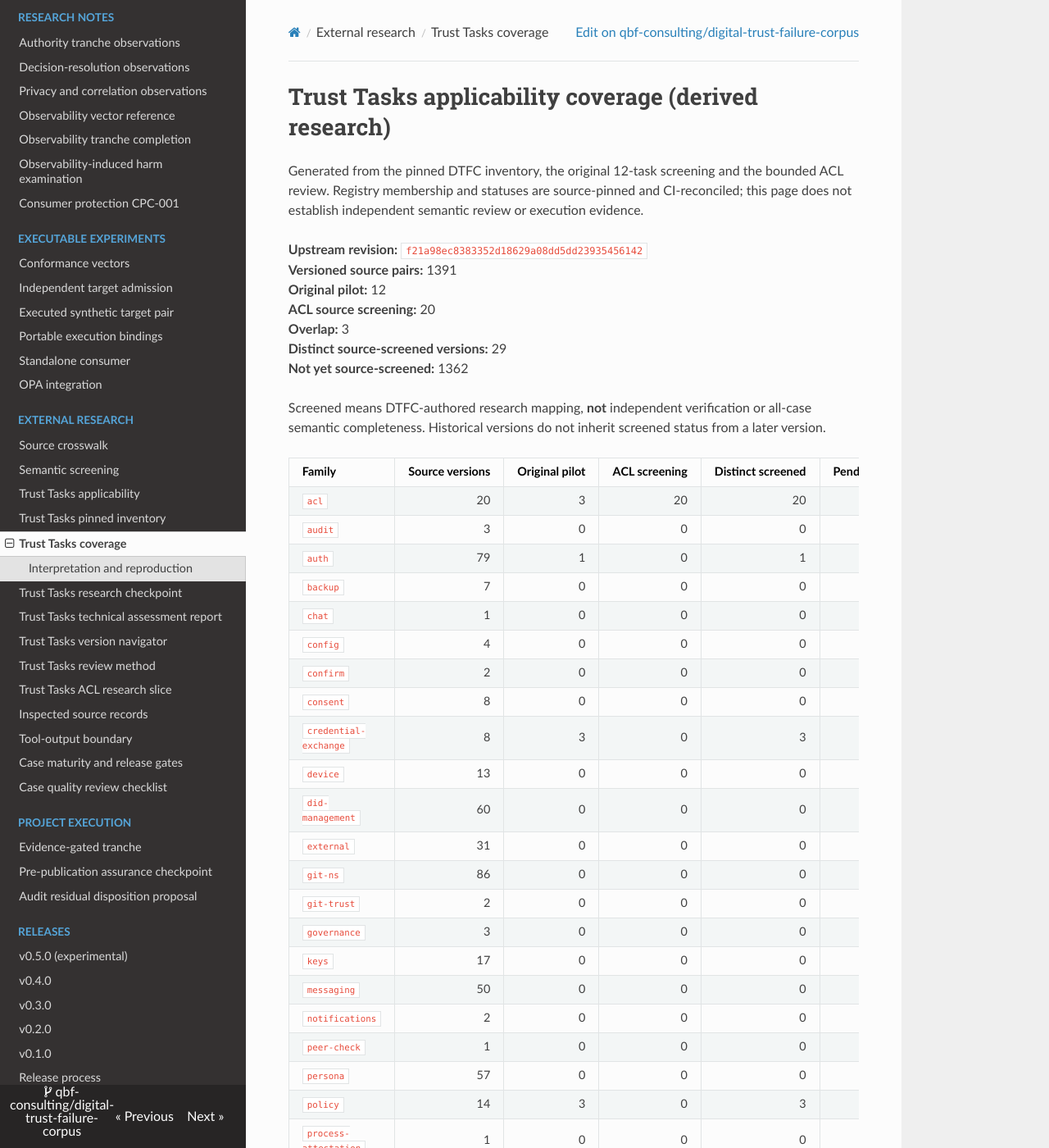
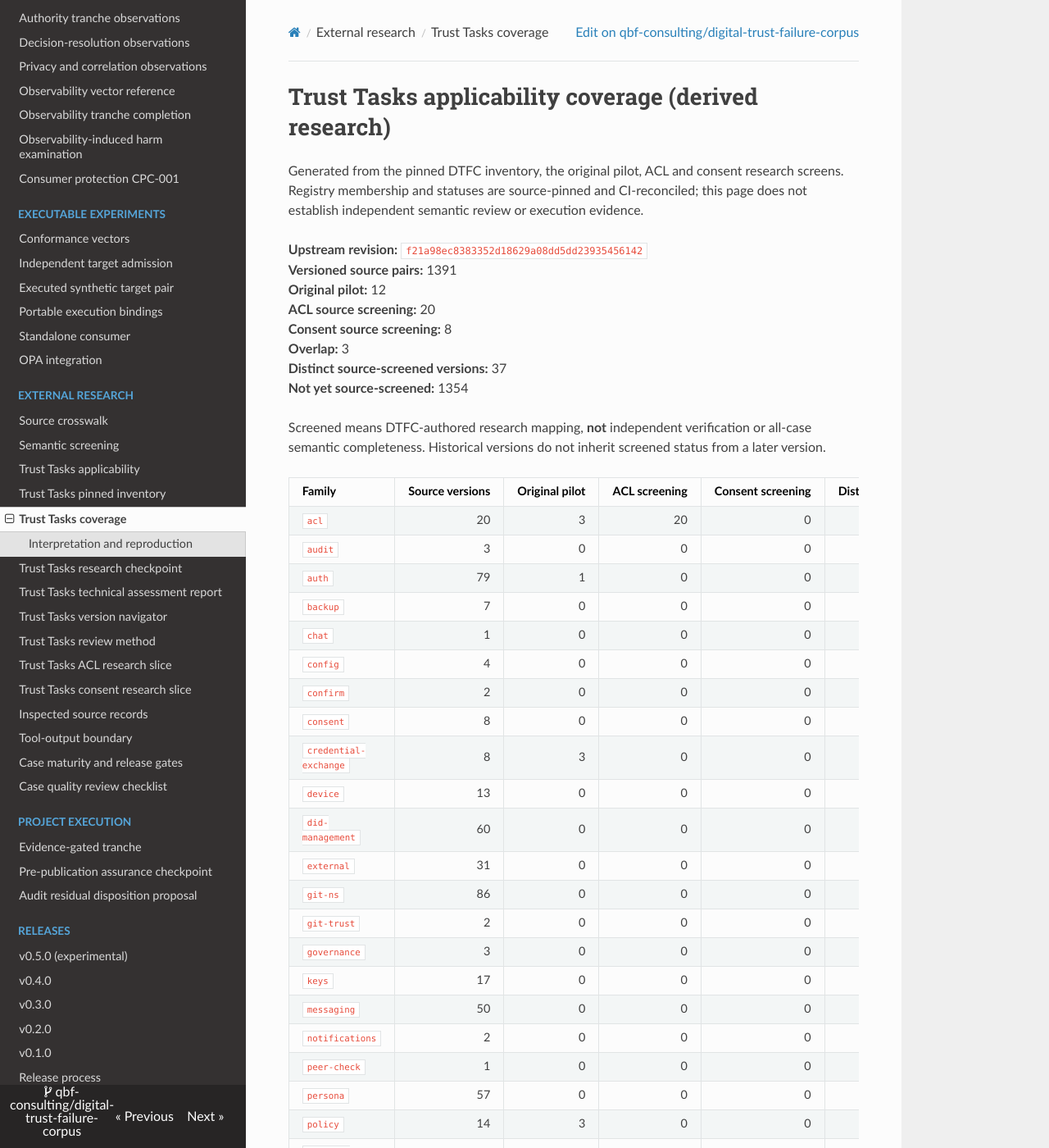
Before and after one commit to qbf-consulting/digital-trust-failure-corpus, an MkDocs documentation site: the page built from docs/trust-tasks-coverage.md, in a window 1280 px wide and 1400 px high. Shown: the whole window at 82% size. Built offline with MkDocs 1.6.1, drawn with Linux system fonts in a browser that asks for light colours; nearby versions of some CDN libraries.

Commit message:
research(trust-tasks): screen Consent family and reconcile all report formats
Assess eight pinned consent task versions as conditional DTFC hypotheses,
including signed-versus-bridge-attested approval, cache freshness and
source-specific sync-token changes. Reconcile human report, JSON record,
family navigator and coverage; preserve independent-review gaps.

Refs #135

Signed-off-by: sankarshan <sankarshan@pobox.com>

```diff
--- a/docs/trust-tasks-coverage.md
+++ b/docs/trust-tasks-coverage.md
@@ -1,64 +1,65 @@
 # Trust Tasks applicability coverage (derived research)
 
-Generated from the pinned DTFC inventory, the original 12-task screening and the bounded ACL review.
+Generated from the pinned DTFC inventory, the original pilot, ACL and consent research screens.
 Registry membership and statuses are source-pinned and CI-reconciled; this page does not establish independent semantic review or execution evidence.
 
 **Upstream revision:** `f21a98ec8383352d18629a08dd5dd23935456142`
 **Versioned source pairs:** 1391
 **Original pilot:** 12
 **ACL source screening:** 20
+**Consent source screening:** 8
 **Overlap:** 3
-**Distinct source-screened versions:** 29
-**Not yet source-screened:** 1362
+**Distinct source-screened versions:** 37
+**Not yet source-screened:** 1354
 
 Screened means DTFC-authored research mapping, **not** independent verification or all-case semantic completeness.
 Historical versions do not inherit screened status from a later version.
 
-| Family | Source versions | Original pilot | ACL screening | Distinct screened | Pending |
-|---|---:|---:|---:|---:|---:|
-| `acl` | 20 | 3 | 20 | 20 | 0 |
-| `audit` | 3 | 0 | 0 | 0 | 3 |
-| `auth` | 79 | 1 | 0 | 1 | 78 |
-| `backup` | 7 | 0 | 0 | 0 | 7 |
-| `chat` | 1 | 0 | 0 | 0 | 1 |
-| `config` | 4 | 0 | 0 | 0 | 4 |
-| `confirm` | 2 | 0 | 0 | 0 | 2 |
-| `consent` | 8 | 0 | 0 | 0 | 8 |
-| `credential-exchange` | 8 | 3 | 0 | 3 | 5 |
-| `device` | 13 | 0 | 0 | 0 | 13 |
-| `did-management` | 60 | 0 | 0 | 0 | 60 |
-| `external` | 31 | 0 | 0 | 0 | 31 |
-| `git-ns` | 86 | 0 | 0 | 0 | 86 |
-| `git-trust` | 2 | 0 | 0 | 0 | 2 |
-| `governance` | 3 | 0 | 0 | 0 | 3 |
-| `keys` | 17 | 0 | 0 | 0 | 17 |
-| `messaging` | 50 | 0 | 0 | 0 | 50 |
-| `notifications` | 2 | 0 | 0 | 0 | 2 |
-| `peer-check` | 1 | 0 | 0 | 0 | 1 |
-| `persona` | 57 | 0 | 0 | 0 | 57 |
-| `policy` | 14 | 3 | 0 | 3 | 11 |
-| `process-attestation` | 1 | 0 | 0 | 0 | 1 |
-| `provision` | 5 | 0 | 0 | 0 | 5 |
-| `push` | 6 | 0 | 0 | 0 | 6 |
-| `registry` | 18 | 2 | 0 | 2 | 16 |
-| `rooms` | 123 | 0 | 0 | 0 | 123 |
-| `sync` | 2 | 0 | 0 | 0 | 2 |
-| `task-consent` | 4 | 0 | 0 | 0 | 4 |
-| `trust-ceremony-receipt` | 1 | 0 | 0 | 0 | 1 |
-| `trust-task-control` | 1 | 0 | 0 | 0 | 1 |
-| `trust-task-discovery` | 4 | 0 | 0 | 0 | 4 |
-| `trust-task-error` | 6 | 0 | 0 | 0 | 6 |
-| `trust-task-next-step` | 1 | 0 | 0 | 0 | 1 |
-| `trust-task-ok` | 1 | 0 | 0 | 0 | 1 |
-| `vault` | 34 | 0 | 0 | 0 | 34 |
-| `vetting` | 4 | 0 | 0 | 0 | 4 |
-| `voting` | 25 | 0 | 0 | 0 | 25 |
-| `vrc` | 2 | 0 | 0 | 0 | 2 |
-| `vta` | 239 | 0 | 0 | 0 | 239 |
-| `vtc` | 397 | 0 | 0 | 0 | 397 |
-| `vtn` | 35 | 0 | 0 | 0 | 35 |
-| `webvh` | 10 | 0 | 0 | 0 | 10 |
-| `witness` | 4 | 0 | 0 | 0 | 4 |
+| Family | Source versions | Original pilot | ACL screening | Consent screening | Distinct screened | Pending |
+|---|---:|---:|---:|---:|---:|---:|
+| `acl` | 20 | 3 | 20 | 0 | 20 | 0 |
+| `audit` | 3 | 0 | 0 | 0 | 0 | 3 |
+| `auth` | 79 | 1 | 0 | 0 | 1 | 78 |
+| `backup` | 7 | 0 | 0 | 0 | 0 | 7 |
+| `chat` | 1 | 0 | 0 | 0 | 0 | 1 |
+| `config` | 4 | 0 | 0 | 0 | 0 | 4 |
+| `confirm` | 2 | 0 | 0 | 0 | 0 | 2 |
+| `consent` | 8 | 0 | 0 | 0 | 0 | 8 |
+| `credential-exchange` | 8 | 3 | 0 | 0 | 3 | 5 |
+| `device` | 13 | 0 | 0 | 0 | 0 | 13 |
+| `did-management` | 60 | 0 | 0 | 0 | 0 | 60 |
+| `external` | 31 | 0 | 0 | 0 | 0 | 31 |
+| `git-ns` | 86 | 0 | 0 | 0 | 0 | 86 |
+| `git-trust` | 2 | 0 | 0 | 0 | 0 | 2 |
+| `governance` | 3 | 0 | 0 | 0 | 0 | 3 |
+| `keys` | 17 | 0 | 0 | 0 | 0 | 17 |
+| `messaging` | 50 | 0 | 0 | 0 | 0 | 50 |
+| `notifications` | 2 | 0 | 0 | 0 | 0 | 2 |
+| `peer-check` | 1 | 0 | 0 | 0 | 0 | 1 |
+| `persona` | 57 | 0 | 0 | 0 | 0 | 57 |
+| `policy` | 14 | 3 | 0 | 0 | 3 | 11 |
+| `process-attestation` | 1 | 0 | 0 | 0 | 0 | 1 |
+| `provision` | 5 | 0 | 0 | 0 | 0 | 5 |
+| `push` | 6 | 0 | 0 | 0 | 0 | 6 |
+| `registry` | 18 | 2 | 0 | 0 | 2 | 16 |
+| `rooms` | 123 | 0 | 0 | 0 | 0 | 123 |
+| `sync` | 2 | 0 | 0 | 0 | 0 | 2 |
+| `task-consent` | 4 | 0 | 0 | 0 | 0 | 4 |
+| `trust-ceremony-receipt` | 1 | 0 | 0 | 0 | 0 | 1 |
+| `trust-task-control` | 1 | 0 | 0 | 0 | 0 | 1 |
+| `trust-task-discovery` | 4 | 0 | 0 | 0 | 0 | 4 |
+| `trust-task-error` | 6 | 0 | 0 | 0 | 0 | 6 |
+| `trust-task-next-step` | 1 | 0 | 0 | 0 | 0 | 1 |
+| `trust-task-ok` | 1 | 0 | 0 | 0 | 0 | 1 |
+| `vault` | 34 | 0 | 0 | 0 | 0 | 34 |
+| `vetting` | 4 | 0 | 0 | 0 | 0 | 4 |
+| `voting` | 25 | 0 | 0 | 0 | 0 | 25 |
+| `vrc` | 2 | 0 | 0 | 0 | 0 | 2 |
+| `vta` | 239 | 0 | 0 | 0 | 0 | 239 |
+| `vtc` | 397 | 0 | 0 | 0 | 0 | 397 |
+| `vtn` | 35 | 0 | 0 | 0 | 0 | 35 |
+| `webvh` | 10 | 0 | 0 | 0 | 0 | 10 |
+| `witness` | 4 | 0 | 0 | 0 | 0 | 4 |
 
 ## Interpretation and reproduction
 
--- a/mkdocs.yml
+++ b/mkdocs.yml
@@ -49,6 +49,7 @@ nav:
       - Trust Tasks version navigator: trust-tasks/index.md
       - Trust Tasks review method: trust-tasks-review-method.md
       - Trust Tasks ACL research slice: trust-tasks-acl-review.md
+      - Trust Tasks consent research slice: trust-tasks-consent-review.md
       - Inspected source records: inspected-external-records.md
       - Tool-output boundary: tool-output-boundary-research.md
       - Case maturity and release gates: case-maturity-and-release-gates.md
```
Also changed, not shown: docs/trust-tasks-consent-review.md (added, +22 -0 lines), docs/trust-tasks-research-checkpoint.md (+11 -6 lines), 9 other files.
